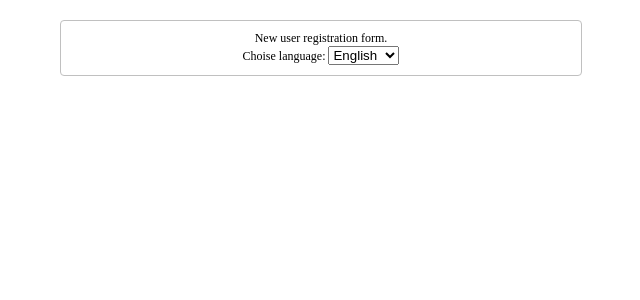
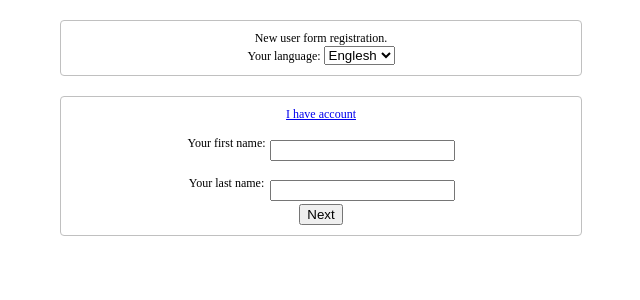
Before and after one commit to bessono/test_for_new_jobe, a PHP site: template views/forms/main_form_eng.php in a window 1280 px wide. Shown: the top 300 px of the page, without its empty margins (319-959 px from the left). Run offline with PHP 8.4, Linux system fonts and the light colour scheme; the template is opened without the code that fills it, so the values that code supplies are empty.

Commit message:
Перевод английской формы

```diff
--- a/js/functions.js
+++ b/js/functions.js
@@ -20,6 +20,7 @@
 	if(jQuery("#phone").val() === "") { jQuery("#phone_error").slideDown(); return 0;}
         if(jQuery("#email").val() === "") { jQuery("#email_error").slideDown(); return 0;}
 	eMail = jQuery("#email").val();
+	if(eMail.indexOf('@') == -1 ){ jQuery("#email_error").slideDown(); return 0;}
 	jQuery.post("/?ajax=email_check",{email:eMail},function(data){
 		if(data == "ok"){
 			jQuery("#password_panel").slideDown();
--- a/system/main_programm_class.php
+++ b/system/main_programm_class.php
@@ -53,6 +53,7 @@
 	public function upload_avatar(){
 		if(isset($_FILES['image']['name'])){
 			$file_data = explode(".",$_FILES['image']['name']);
+			if(!isset($file_data[1])) {return "/img/default.png";}
 			if(($file_data[1] != "jpg") && ($file_data[1] != "png") && ($file_data[1] != gif)){
 				exit("Формат файла не поддерживается");
 			}
--- a/views/forms/main_form_eng.php
+++ b/views/forms/main_form_eng.php
@@ -1,8 +1,90 @@
-<div class="panel">
-	New user registration form.<br>
-	Choise language:
+<form action="/?action=set_user_data" method="post" enctype="multipart/form-data">
+<div class="main_panel">
+	<div class="panel">
+	New user form registration.<br>
+	Your language:
 	<select onchange="changeLanguage(this.value)">
-		<option value="eng">English</option>
+		<option value="eng">Englesh</option>
 		<option value="ru">Russian</option>
 	</select>
+	</div>
+<!-- ================================================================== -->
+	<div id="name_panel" class="panel">
+	<a href="/?action=login">I have account</a>
+		<table>
+			<tr>
+			<td>Your first name:</td>
+			<td>
+			<span class="error_panel" id="name_error">Name please</span><br>
+			<input type="text" id="name" name="name" onkeyup="jQuery('#name_error').slideUp();">
+
+			</td>
+			</tr>
+			<tr>
+                        <td>Your last name:</td>
+                        <td>
+			<span class="error_panel" id="last_name_error">Name please</span><br>
+			<input type="text" id="last_name" name="last_name" onkeyup="jQuery('#last_name_error').slideUp();"></td>
+                        </tr>
+		</table>
+	<div class="buttons_panel">
+		<input type="button" value="Next" onclick="step2();">
+	</div>
+	</div>
+<!-- ================================================================== -->
+	<div id="contacts_panel" class="panel" style="display:none;">
+		Your contact information
+		<table>
+			<tr>
+			<td>Phone</td>
+			<td>
+			<span class="error_panel" id="phone_error">is empty</span><br>
+			<input type="text" id="phone" name="phone" onkeyup="jQuery('#phone_error').slideUp();"></td>
+			</tr>
+			<tr>
+                	<td>e-main</td>
+                	<td>
+			<span class="error_panel" id="email_error">e-mail is needet</span><br>
+			<input type="text" id="email" name="email" onkeyup="jQuery('#email_error').slideup();"></td>
+                	</tr>
+		</table>
+	<div class="buttons_panel">
+		<input type="button" value="Back" onclick="step1();">
+		<input type="button" value="Next" onclick="step3();" >
+	</div>
+	</div>
+<!-- ================================================================== -->
+	<div id="password_panel" class="panel" style="display:none;">
+                Your password
+		<table>
+		<tr>
+		<td>Password:</td>
+		<td>
+		<span class="error_panel" id="password_error">Password can not be empty</span>
+		<input type="password" id="password" name="password" onkeyup="jQuery('#password_error').slideUp();"></td>
+		</tr>
+		<tr>
+		<td>Retype:</td>
+		<td><input type="password" id="repassword" name="repassword" onclick="checkPasswords();"></td>
+		</tr>
+		</table>
+	<div class="buttons_panel">
+		<input type="button" value="Back" onclick="step2();">
+                <input type="button" value="Next" onclick="step4();" >
+	</div>
+	</div>
+<!-- ================================================================== -->
+	<div id="avatar_panel" class="panel" style="display:none;">
+		Your photo or avatar picture
+		<br>
+		<img class="avatar" alt="" id="image_preview" src="">
+  		<div><input type="file" id="image" name="image" onchange="avatarPreview(jQuery(this)[0]);"></div>
+  		<div class="buttons_panel">
+    		<input type="button" value="Back" onclick="step3();">
+    		<input type="submit" value="Finish">
+  		</div>
+	</div>
+
+<!-- ================================================================== -->
 </div>
+</form>
```
